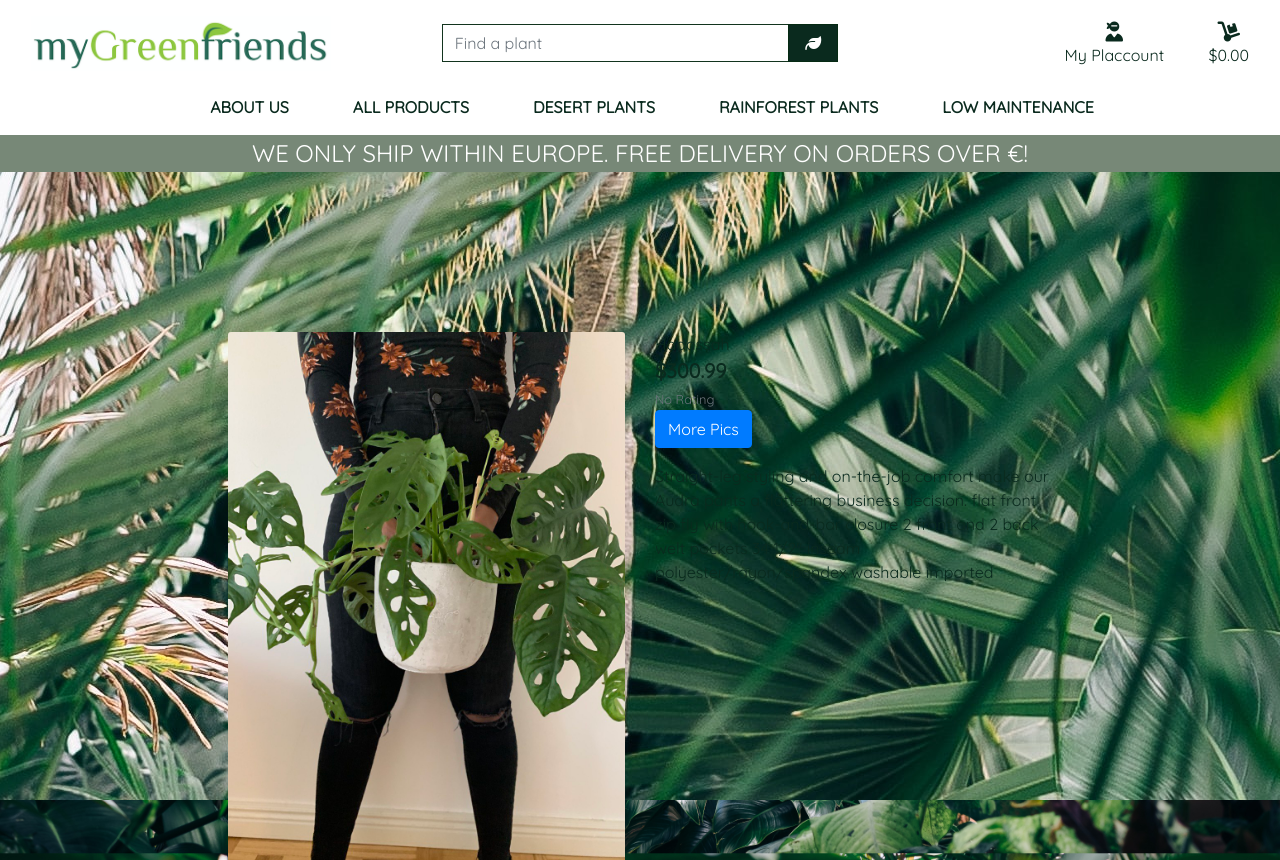
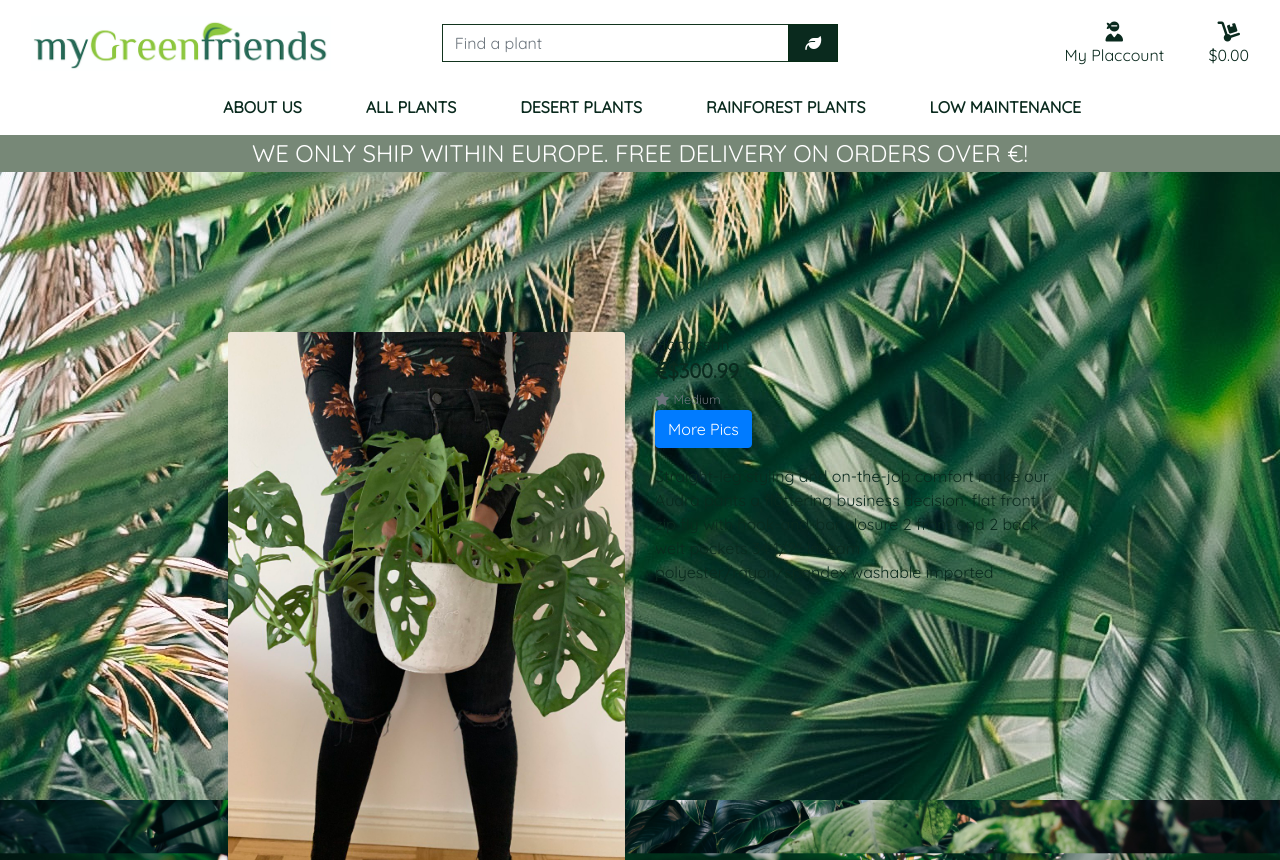
Before and after one commit to Honey20103/mygreenfriends, a Django app: page /products/2 in a window 1280 px wide. Shown: the top 860 px of the page. Run offline with Django 3.2, Linux system fonts and the light colour scheme; data comes from the database, SQL or seed files in the repository; some libraries are stand-ins or nearby versions.

Commit message:
feat: added sorting & size charfield in product

```diff
--- a/home/templates/home/index.html
+++ b/home/templates/home/index.html
@@ -13,8 +13,6 @@
     <div class="container h-100">
         <div class="row h-100 justify-content-md-center">
             <div class="col-7 col-md-6 my-auto">
-            <br>
-            <br>
                 <h1 class="display-4 logo-font text-white"><strong>
                     Welcome to my garden enclosed!
                     </strong>
--- a/products/admin.py
+++ b/products/admin.py
@@ -11,6 +11,7 @@ class ProductAdmin(admin.ModelAdmin):
         'name',
         'category',
         'price',
+        'size',
         'image',
     )
 
--- a/products/fixtures/products.json
+++ b/products/fixtures/products.json
@@ -6,6 +6,7 @@
       "sku": "pp5001340155",
       "name": "Bella",
       "description": "Cute baby girl",
+      "size": "Large",
       "price": 600.00,
       "category": 1,
       "image_url": null,
@@ -19,6 +20,7 @@
       "sku": "pp5001600425",
       "name": "Hadassah",
       "description": "Straight-leg styling and on-the-job comfort make our Audra pants a flattering business decision. flat front zip fly with hook-and-bar closure 2 front and 2 back welt pockets 34 1/2\" inseam polyester/rayon/spandex washable imported",
+      "size": "Medium",
       "price": 300.99,
       "category": 1,
       "image_url": null,
@@ -32,6 +34,7 @@
       "sku": "pp5001730010",
       "name": "Tobias",
       "description": "Add a 5-star resort feel to your bedroom with the elegant Matte Satin Square coverlet set, featuring modern embroidered squares and flanged trim.  square embroidered pattern flanged-edge trim fabric is washable for easy care 3-piece set includes: coverlet 2 shams Polyester coverlet with cotton fill; polyester shams. Washable. Imported. Full/Queen: coverlet is 92x96\" King: coverlet is 110x96\"",
+      "size": "Small",
       "price": 205.99,
       "category": 2,
       "image_url": null,
@@ -45,6 +48,7 @@
       "sku": "pp5001890157",
       "name": "Jeffrey",
       "description": "An exhibition in contrast, this dinnerware sets simple, clean design is perfect for both everyday use and special occasions. durable stoneware construction microwave and oven safe service for 4 16-piece set includes: four 10\" dinner plates four 7\" dessert plates four 6\" bowls four 12-ounce mugs Stoneware. Dishwasher safe. Imported.",
+      "size": "Small",
       "price": 169.99,
       "category": 3,
       "image_url": null,
--- a/products/models.py
+++ b/products/models.py
@@ -20,6 +20,7 @@ class Product(models.Model):
     sku = models.CharField(max_length=254, null=True, blank=True)
     name = models.CharField(max_length=254)
     description = models.TextField()
+    size = models.CharField(max_length=254, null=True, blank=True)
     price = models.DecimalField(max_digits=6, decimal_places=2)
     image_url = models.URLField(max_length=1024, null=True, blank=True)
     image = models.ImageField(null=True, blank=True)
--- a/products/templates/products/product_detail.html
+++ b/products/templates/products/product_detail.html
@@ -29,12 +29,10 @@
         <div class="col-12 col-md-6 col-lg-4">
             <div class="product-details-container mb-5 mt-md-5">
                     <p class="mb-0">{{ product.name }}</p>
-                    <p class="lead mb-0 text-left font-weight-bold">${{ product.price }}</p>
-                    {% if product.rating %}
-                        <small class="text-muted"><i class="fas fa-star mr-1"></i>{{ product.rating }} / 5</small>
-                    {% else %}
-                        <small class="text-muted">No Rating</small>
-                    {% endif %}
+                    <p class="lead mb-0 text-left font-weight-bold"><i class="fas fa-euro-sign"></i>${{ product.price }}</p>
+                    <small class="text-muted"><i class="fas fa-star mr-1"></i>{{ product.size }} </small>
+
+
 
 
                     <small><p><a href="{% url 'extra' product.id %}" class="btn btn-primary btn-md">More Pics</a></p></small>
--- a/products/views.py
+++ b/products/views.py
@@ -11,8 +11,23 @@ def all_products(request):
     products = Product.objects.all()
     query = None
     categories = None
+    sort = None
+    direction = None
 
     if request.GET:
+        if 'sort' in request.GET:
+            sortkey = request.GET['sort']
+            sort = sortkey
+            if sortkey == 'name':
+                sortkey = 'lower_name'
+                products = products.annotate(lower_name=Lower('name'))
+
+            if 'direction' in request.GET:
+                direction = request.GET['direction']
+                if direction == 'desc':
+                    sortkey = f'-{sortkey}'
+            products = products.order_by(sortkey)
+
         if 'category' in request.GET:
             categories = request.GET['category'].split(',')
             products = products.filter(category__name__in=categories)
@@ -27,11 +42,13 @@ def all_products(request):
             queries = Q(name__icontains=query) | Q(description__icontains=query)
             products = products.filter(queries)
 
+    current_sorting = f'{sort}_{direction}'
 
     context = {
         'products': products,
         'search_term': query,
         'present_categories' : categories,
+        'current_sorting': current_sorting,
     }
 
     return render(request, 'products/products.html', context)
--- a/templates/includes/main-nav.html
+++ b/templates/includes/main-nav.html
@@ -8,12 +8,13 @@
 		</li>
         <li class="nav-item dropdown">
             <a class="logo-font font-weight-bold nav-link text-black mr-5" href="#" id="all-products-link" data-toggle="dropdown" aria-haspopup="true" aria-expanded="false">
-                All Products
+                All Plants
             </a>
             <div class="dropdown-menu border-0" aria-labelledby="all-products-link">
-                <a href="#" class="dropdown-item">By Price</a>
-                <a href="#" class="dropdown-item ">By Category</a>
-                <a href="{% url 'products' %}" class="dropdown-item">All Products</a>
+                <a href="{% url 'products' %}?sort=price&direction=asc" class="dropdown-item">By Price (Low to High)</a>
+                <a href="{% url 'products' %}?sort=category&direction=asc" class="dropdown-item ">By Category</a>
+                <a href="{% url 'products' %}?sort=size&direction=desc" class="dropdown-item ">By Size (Small to Large)</a>
+                <a href="{% url 'products' %}" class="dropdown-item">All Plants</a>
             </div>
         </li>
 
```
Also changed, not shown: products/templates/products/products.html (+2 -6 lines), products/migrations/0002_auto_20201126_1306.py (added).
